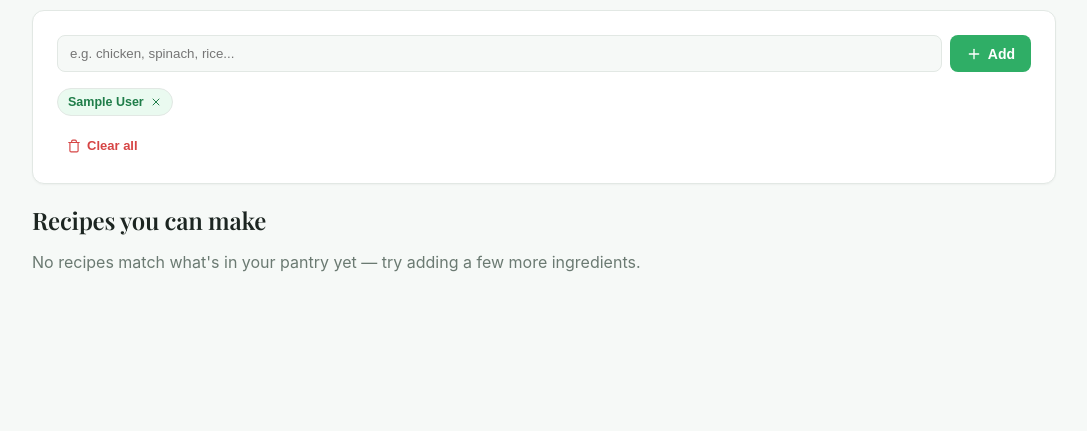
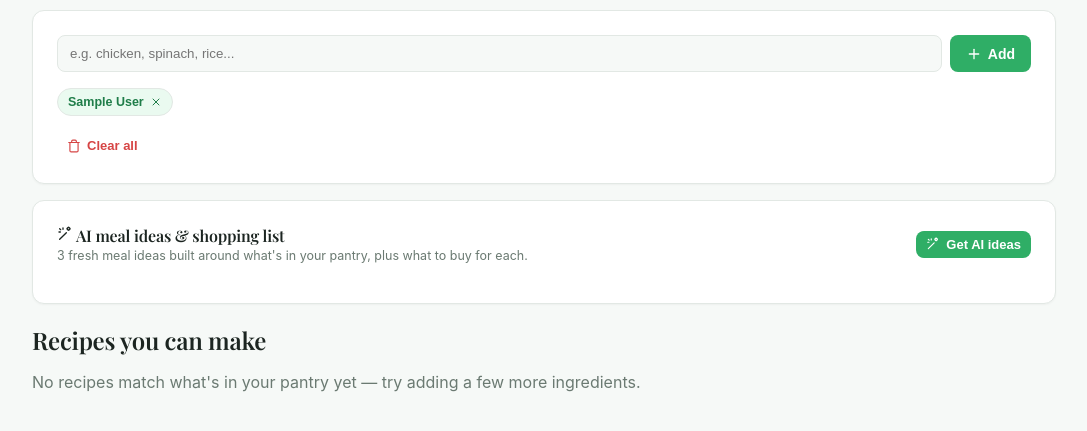
Before and after one commit to mpendulonjabulo666-byte/mpendulonjabulo666-byte.github.io, a PHP site: page /nutritale/pantry.php in a window 1280 px wide. Shown: the part 271-702 px from the top of the page, without its empty margins (96-1183 px from the left). Run offline with PHP 8.4, Linux system fonts and the light colour scheme; the visitor is signed in with stand-in values (Sample User, id 1); tables that the repository leaves empty hold one stand-in row (values such as "Sample post").

Commit message:
Add real AI-powered pantry meal ideas + shopping list via Gemini
Adds a "Get AI ideas" card to pantry.php that calls Google's Gemini
API to generate 3 meal ideas from the user's pantry contents plus a
shopping list of what's missing for each — on top of (not replacing)
the existing free, non-AI recipe matcher below it, which has zero
external dependency and always works.

Usage/cost is bounded two ways: GEMINI_MAX_OUTPUT_TOKENS caps each
response, and every AI call also spends one of the same
PANTRY_FREE_USES trials non-Premium users already have, so free-tier
usage can't grow unbounded. GEMINI_API_KEY is left blank in config.php
(never committed with a real value) and the feature fails soft with a
friendly message if it's unset, rate-limited, or the API is down.

Note: the actual Gemini call is unverified against a live key — this
sandbox's safety layer blocks any action that touches a raw API key,
even indirectly. Structurally matches Google's documented v1beta
generateContent + responseSchema API; needs a real key pasted into
config.php to confirm end-to-end.

```diff
--- a/nutritale/config/config.php
+++ b/nutritale/config/config.php
@@ -27,6 +27,19 @@ define('PLATFORM_COMMISSION_PCT', 10);
 define('PREMIUM_MONTHLY_PRICE', 99.00);
 define('PANTRY_FREE_USES', 3);
 
+// Google Gemini API (https://aistudio.google.com/apikey) — powers the
+// "Get AI ideas" button on the pantry page (real AI-generated meal ideas
+// + shopping list, on top of the always-free rule-based recipe matcher
+// above it). Leave blank to disable the AI button entirely. Get a free
+// key at aistudio.google.com and paste it here on your server — never
+// commit a real key to git. GEMINI_MAX_OUTPUT_TOKENS caps how long each
+// response is allowed to be, and every call also counts against the
+// same PANTRY_FREE_USES trial limit as the rest of the pantry page, so
+// usage (and cost) stays bounded per free user.
+define('GEMINI_API_KEY', '');
+define('GEMINI_MODEL', 'gemini-2.5-flash');
+define('GEMINI_MAX_OUTPUT_TOKENS', 800);
+
 if (session_status() === PHP_SESSION_NONE) {
     session_start();
 }
--- /dev/null
+++ b/nutritale/includes/ai_pantry.php
@@ -0,0 +1,102 @@
+<?php
+// Calls Google's Gemini API to turn a pantry list into a few meal ideas
+// plus a shopping list for whatever's missing. Always fails soft — the
+// rule-based "Recipes you can make" matcher on pantry.php never depends
+// on this, so a slow/quota-limited/misconfigured key just means this one
+// card shows a message instead of breaking the page.
+function gemini_pantry_ideas(array $pantryItems, array $dietPrefs): array
+{
+    if (GEMINI_API_KEY === '') {
+        return ['ok' => false, 'error' => 'AI suggestions aren\'t set up on this server yet.'];
+    }
+    if (!$pantryItems) {
+        return ['ok' => false, 'error' => 'Add a few ingredients first.'];
+    }
+
+    $prompt = 'You are a friendly home-cooking assistant. The user has these ingredients on hand: '
+        . implode(', ', $pantryItems) . '.'
+        . ($dietPrefs ? ' Dietary preferences to respect: ' . implode(', ', $dietPrefs) . '.' : '')
+        . ' Suggest exactly 3 simple, realistic meal ideas that make good use of what they already have. '
+        . 'For each: a short title, a one-sentence description, which of their pantry items it uses, '
+        . 'and a short shopping list (with a rough quantity) of any extra ingredients they would need to buy. '
+        . 'Keep quantities realistic for a single household grocery trip.';
+
+    $body = [
+        'contents' => [[
+            'parts' => [['text' => $prompt]],
+        ]],
+        'generationConfig' => [
+            'maxOutputTokens' => GEMINI_MAX_OUTPUT_TOKENS,
+            'temperature' => 0.7,
+            'responseMimeType' => 'application/json',
+            'responseSchema' => [
+                'type' => 'OBJECT',
+                'properties' => [
+                    'meals' => [
+                        'type' => 'ARRAY',
+                        'items' => [
+                            'type' => 'OBJECT',
+                            'properties' => [
+                                'title' => ['type' => 'STRING'],
+                                'description' => ['type' => 'STRING'],
+                                'uses_from_pantry' => ['type' => 'ARRAY', 'items' => ['type' => 'STRING']],
+                                'shopping_list' => [
+                                    'type' => 'ARRAY',
+                                    'items' => [
+                                        'type' => 'OBJECT',
+                                        'properties' => [
+                                            'item' => ['type' => 'STRING'],
+                                            'quantity' => ['type' => 'STRING'],
+                                        ],
+                                        'required' => ['item', 'quantity'],
+                                    ],
+                                ],
+                            ],
+                            'required' => ['title', 'description', 'uses_from_pantry', 'shopping_list'],
+                        ],
+                    ],
+                ],
+                'required' => ['meals'],
+            ],
+        ],
+    ];
+
+    $url = 'https://generativelanguage.googleapis.com/v1beta/models/' . GEMINI_MODEL
+        . ':generateContent?key=' . urlencode(GEMINI_API_KEY);
+
+    $ch = curl_init($url);
+    curl_setopt_array($ch, [
+        CURLOPT_RETURNTRANSFER => true,
+        CURLOPT_POST => true,
+        CURLOPT_HTTPHEADER => ['Content-Type: application/json'],
+        CURLOPT_POSTFIELDS => json_encode($body),
+        CURLOPT_TIMEOUT => 20,
+    ]);
+    $response = curl_exec($ch);
+    $httpCode = curl_getinfo($ch, CURLINFO_HTTP_CODE);
+    $curlErr = curl_error($ch);
+    curl_close($ch);
+
+    if ($response === false) {
+        return ['ok' => false, 'error' => 'Could not reach the AI service (' . $curlErr . ').'];
+    }
+    if ($httpCode === 429) {
+        return ['ok' => false, 'error' => 'The AI service is at its free-tier rate limit right now — try again in a minute.'];
+    }
+    if ($httpCode !== 200) {
+        return ['ok' => false, 'error' => 'The AI service returned an error (HTTP ' . $httpCode . ').'];
+    }
+
+    $data = json_decode($response, true);
+    $text = $data['candidates'][0]['content']['parts'][0]['text'] ?? null;
+    if (!$text) {
+        return ['ok' => false, 'error' => 'The AI service returned an unexpected response.'];
+    }
+
+    $parsed = json_decode($text, true);
+    if (!is_array($parsed) || empty($parsed['meals'])) {
+        return ['ok' => false, 'error' => 'Could not understand the AI service\'s response.'];
+    }
+
+    return ['ok' => true, 'meals' => $parsed['meals']];
+}
--- a/nutritale/pantry.php
+++ b/nutritale/pantry.php
@@ -2,11 +2,20 @@
 require_once __DIR__ . '/config/config.php';
 require_once __DIR__ . '/includes/functions.php';
 require_once __DIR__ . '/includes/icons.php';
+require_once __DIR__ . '/includes/ai_pantry.php';
 
 $user = require_login();
 
 $usesLeft = max(0, PANTRY_FREE_USES - (int)$user['pantry_free_uses_used']);
 $isBlocked = !$user['is_premium_member'] && $usesLeft <= 0;
+
+$pantryStmt = db()->prepare('SELECT ingredient_name FROM user_pantry_items WHERE user_id = ? ORDER BY ingredient_name');
+$pantryStmt->execute([$user['id']]);
+$pantry = $pantryStmt->fetchAll(PDO::FETCH_COLUMN);
+
+$dietPrefStmt = db()->prepare('SELECT diet_type FROM user_diet_preferences WHERE user_id = ?');
+$dietPrefStmt->execute([$user['id']]);
+$dietPrefs = $dietPrefStmt->fetchAll(PDO::FETCH_COLUMN);
 
 if ($_SERVER['REQUEST_METHOD'] === 'POST' && csrf_check()) {
     $action = $_POST['action'] ?? '';
@@ -24,18 +33,18 @@ if ($_SERVER['REQUEST_METHOD'] === 'POST' && csrf_check()) {
         db()->prepare('DELETE FROM user_pantry_items WHERE user_id = ? AND ingredient_name = ?')->execute([$user['id'], $name]);
     } elseif ($action === 'clear') {
         db()->prepare('DELETE FROM user_pantry_items WHERE user_id = ?')->execute([$user['id']]);
+    } elseif ($action === 'ai_suggest' && !$isBlocked && $pantry) {
+        $_SESSION['ai_pantry_ideas'] = gemini_pantry_ideas($pantry, $dietPrefs);
+        if (!$user['is_premium_member']) {
+            db()->prepare('UPDATE users SET pantry_free_uses_used = pantry_free_uses_used + 1 WHERE id = ?')->execute([$user['id']]);
+        }
     }
     redirect('pantry.php');
 }
 
-$pantryStmt = db()->prepare('SELECT ingredient_name FROM user_pantry_items WHERE user_id = ? ORDER BY ingredient_name');
-$pantryStmt->execute([$user['id']]);
-$pantry = $pantryStmt->fetchAll(PDO::FETCH_COLUMN);
 $pantryNorm = array_map(fn($p) => mb_strtolower(trim($p)), $pantry);
-
-$dietPrefStmt = db()->prepare('SELECT diet_type FROM user_diet_preferences WHERE user_id = ?');
-$dietPrefStmt->execute([$user['id']]);
-$dietPrefs = $dietPrefStmt->fetchAll(PDO::FETCH_COLUMN);
+$aiResult = $_SESSION['ai_pantry_ideas'] ?? null;
+unset($_SESSION['ai_pantry_ideas']);
 
 $matches = [];
 if ($pantry) {
@@ -149,6 +158,49 @@ if ($pantry) {
     </div>
 
     <?php if ($pantry): ?>
+        <div class="card mb-16">
+            <div style="display:flex;justify-content:space-between;align-items:center;flex-wrap:wrap;gap:10px;">
+                <div>
+                    <h2 style="margin:0 0 2px;font-size:16px;"><?= icon('wand', 16) ?> AI meal ideas & shopping list</h2>
+                    <p class="muted" style="margin:0;font-size:12.5px;">3 fresh meal ideas built around what's in your pantry, plus what to buy for each.</p>
+                </div>
+                <?php if (!$isBlocked): ?>
+                    <form method="post">
+                        <input type="hidden" name="csrf_token" value="<?= h(csrf_token()) ?>">
+                        <input type="hidden" name="action" value="ai_suggest">
+                        <button type="submit" class="btn btn-primary btn-small"><?= icon('wand', 14) ?> Get AI ideas</button>
+                    </form>
+                <?php endif; ?>
+            </div>
+
+            <?php if ($aiResult && !$aiResult['ok']): ?>
+                <p class="muted mt-16" style="font-size:13px;"><?= h($aiResult['error']) ?></p>
+            <?php elseif ($aiResult): ?>
+                <div class="mt-16" style="display:grid;gap:14px;">
+                    <?php foreach ($aiResult['meals'] as $meal): ?>
+                        <div class="shopping-list card" style="box-shadow:none;border:1px solid var(--border);margin:0;">
+                            <h3 style="margin-top:0;font-size:15px;"><?= h($meal['title'] ?? '') ?></h3>
+                            <p class="muted" style="font-size:13px;margin:0 0 8px;"><?= h($meal['description'] ?? '') ?></p>
+                            <?php if (!empty($meal['uses_from_pantry'])): ?>
+                                <p style="font-size:12.5px;margin:0;color:var(--green-dark);font-weight:600;">From your pantry: <?= h(implode(', ', $meal['uses_from_pantry'])) ?></p>
+                            <?php endif; ?>
+                            <?php if (!empty($meal['shopping_list'])): ?>
+                                <div class="shopping-category mt-16">
+                                    <h3>Shopping list</h3>
+                                    <?php foreach ($meal['shopping_list'] as $item): ?>
+                                        <div class="shopping-item">
+                                            <?= icon('plus', 12) ?>
+                                            <span><?= h($item['quantity'] ?? '') ?> <?= h($item['item'] ?? '') ?></span>
+                                        </div>
+                                    <?php endforeach; ?>
+                                </div>
+                            <?php endif; ?>
+                        </div>
+                    <?php endforeach; ?>
+                </div>
+            <?php endif; ?>
+        </div>
+
         <h2 class="mb-16">Recipes you can make</h2>
         <?php if (!$matches): ?>
             <p class="muted">No recipes match what's in your pantry yet — try adding a few more ingredients.</p>
```
